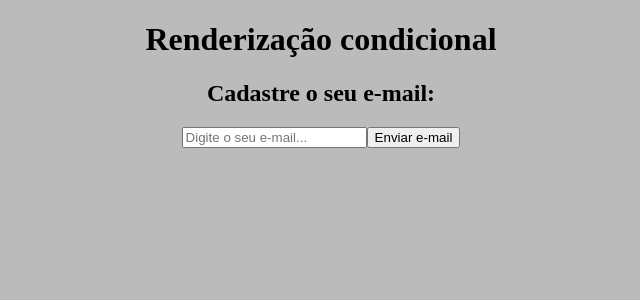
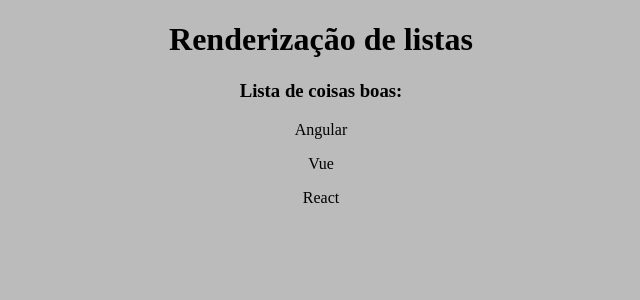
Before and after one commit to ehurafa/react-hora-de-codar, a React (Create React App) app in the folder react-course/: page / in a window 1280 px wide. Shown: the top 300 px of the page, without its empty margins (319-959 px from the left). Built offline with nearby package versions, Linux system fonts and the light colour scheme.

Commit message:
list rendering

```diff
--- a/react-course/src/App.js
+++ b/react-course/src/App.js
@@ -1,11 +1,13 @@
 import './App.css'
-import Conditional from './components/Conditional';
+import OtherList from './components/OtherList'
 
 function App() {
+
+  const list = ['Angular', 'Vue', 'React']
   return (
     <div className="App">
-      <h1>Renderização condicional</h1>
-      <Conditional />
+      <h1>Renderização de listas</h1>
+      <OtherList itens={list} />
     </div>
   );
 }
--- /dev/null
+++ b/react-course/src/components/OtherList.js
@@ -0,0 +1,18 @@
+function OtherList({ itens }) {
+    return (
+        <>
+            <h3>Lista de coisas boas:</h3>
+            {itens.length > 0
+                ? (
+                    itens.map((item, index) => {
+                        return <p key={index}>{item}</p>
+                    }))
+                : (
+                        <p>Não há itens na lista</p>
+                    )
+            }
+        </>
+    )
+}
+
+export default OtherList
```
